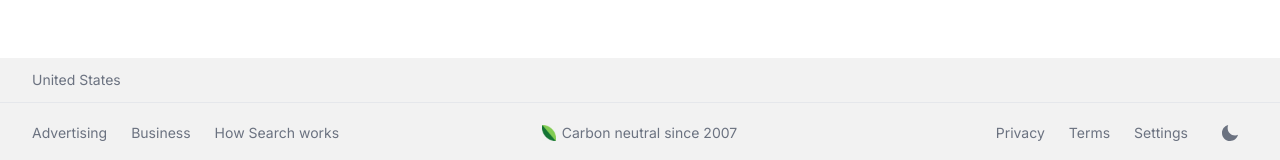
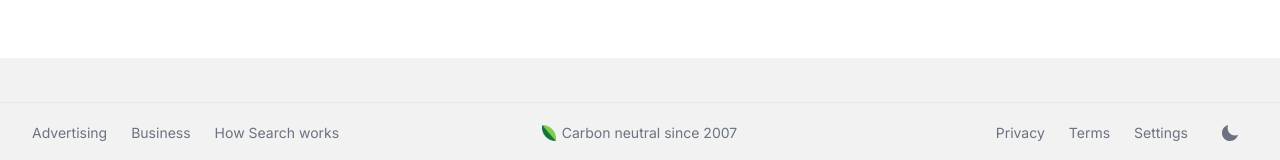
Before and after one commit to baileys20055/Google-Clone, a Next.js app: page / in a window 1280 px wide. Shown: the part 637-797 px from the top of the page. Built offline with nearby package versions, Linux system fonts and the light colour scheme; no server answers.

Commit message:
Made changes to refresh of page

```diff
--- a/app/Providers.tsx
+++ b/app/Providers.tsx
@@ -6,7 +6,12 @@ type Props = { children: React.ReactNode };
 
 export default function Providers({ children }: Props) {
   return (
-    <ThemeProvider enableSystem={true} attribute="class">
+    <ThemeProvider
+      enableSystem={true}
+      enableColorScheme={true}
+      disableTransitionOnChange={true}
+      attribute="class"
+    >
       <div className="dark:google-dark min-h-screen select-none transition-colors duration-300">
         {children}
       </div>
--- a/app/page.tsx
+++ b/app/page.tsx
@@ -9,7 +9,6 @@ export default function Home({}: Props) {
   return (
     <>
       <HomeHeader />
-
       <div className="mt-24 flex flex-col items-center">
         <Image
           width={300}
--- a/components/CountryLookup.tsx
+++ b/components/CountryLookup.tsx
@@ -2,19 +2,17 @@
 import { useEffect, useState } from 'react';
 
 export default function CountryLookup() {
-  const [country, setCountry] = useState('United States');
+  const [country, setCountry] = useState('');
 
   //https://extreme-ip-lookup.com/json/?key=${process.env.NEXT_PUBLIC_IP_API_KEY}
 
   //http://ip-api.com/json/
 
   useEffect(() => {
-    fetch(
-      `http://ip-api.com/json/`
-    )
+    fetch(`http://ip-api.com/json/`)
       .then(async (res) => await res.json())
       .then((data) => setCountry(data.country));
   }, []);
 
-  return <div>{country}</div>;
+  return !country ? <div className='p-2 h-5'></div> : <div>{country}</div>;
 }
--- a/components/ThemeToggle.tsx
+++ b/components/ThemeToggle.tsx
@@ -33,7 +33,9 @@ export default function ThemeToggle({}: Props) {
     setbTheme(theme as string);
   }, [theme]);
 
-  return (
+  return !mounted ? (
+    <div className='h-5 ml-1 text-xl p-2'></div>
+  ) : (
     <>
       <button
         className="z-[100] flex items-center"
```
